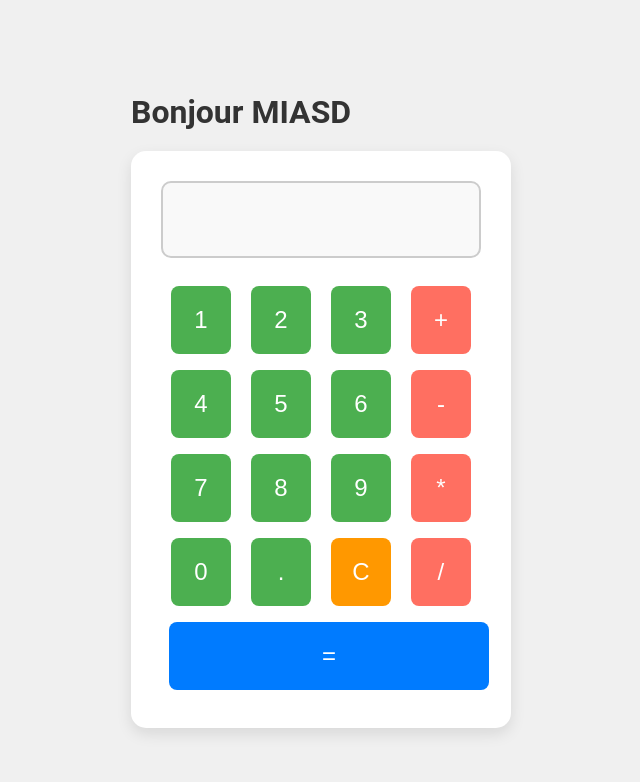
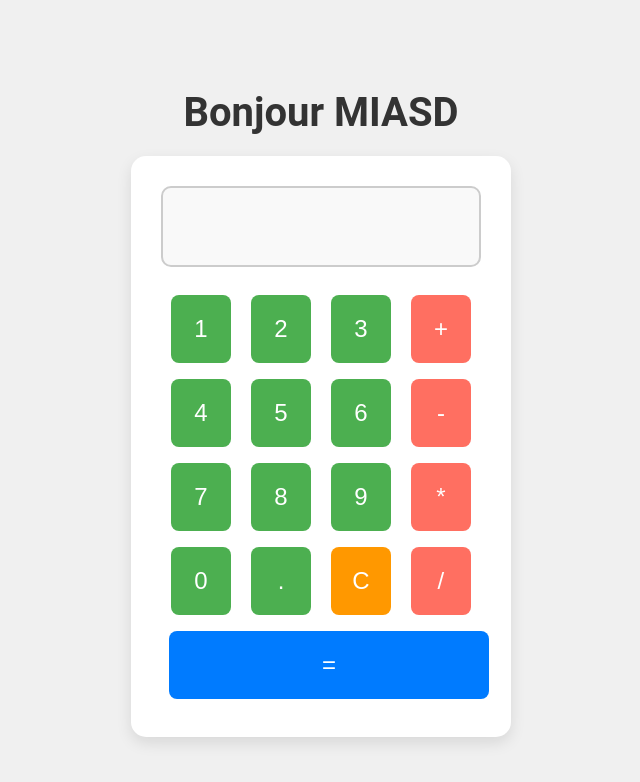
Before and after one commit to anasbr22/test-jenkins-docker, a website: page exemple_3/public/index.html in a window 1280 px wide. Shown: the whole page, without its empty margins (319-959 px from the left). Drawn offline with Linux system fonts and the light colour scheme.

Commit message:
Update style.css

```diff
--- a/exemple_3/public/style.css
+++ b/exemple_3/public/style.css
@@ -7,8 +7,23 @@ body {
     align-items: center;
     height: 100vh;
     margin: 0;
+    flex-direction: column;
 }
 
+/* Container for center alignment */
+.container {
+    text-align: center;
+}
+
+/* Title Styles */
+h1 {
+    font-size: 2.5em;
+    margin-bottom: 20px;
+    color: #333;
+    font-weight: 600;
+}
+
+/* Calculator Styles */
 .calculator {
     background-color: #fff;
     padding: 30px;
@@ -18,16 +33,10 @@ body {
     text-align: center;
 }
 
-h1 {
-    font-size: 2em;
-    margin-bottom: 20px;
-    color: #333;
-}
-
 /* Display Styles */
 .display {
     padding: 20px;
-    font-size: 1.8em;
+    font-size: 2em;
     width: 100%;
     text-align: right;
     border-radius: 10px;
```
